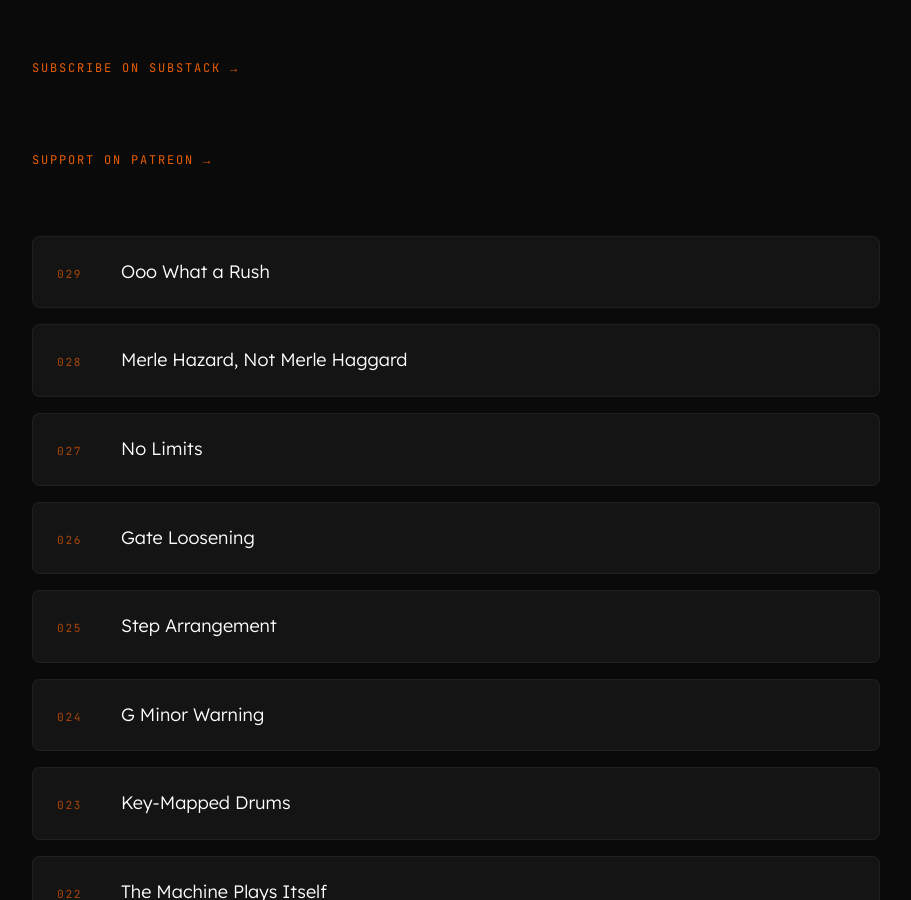
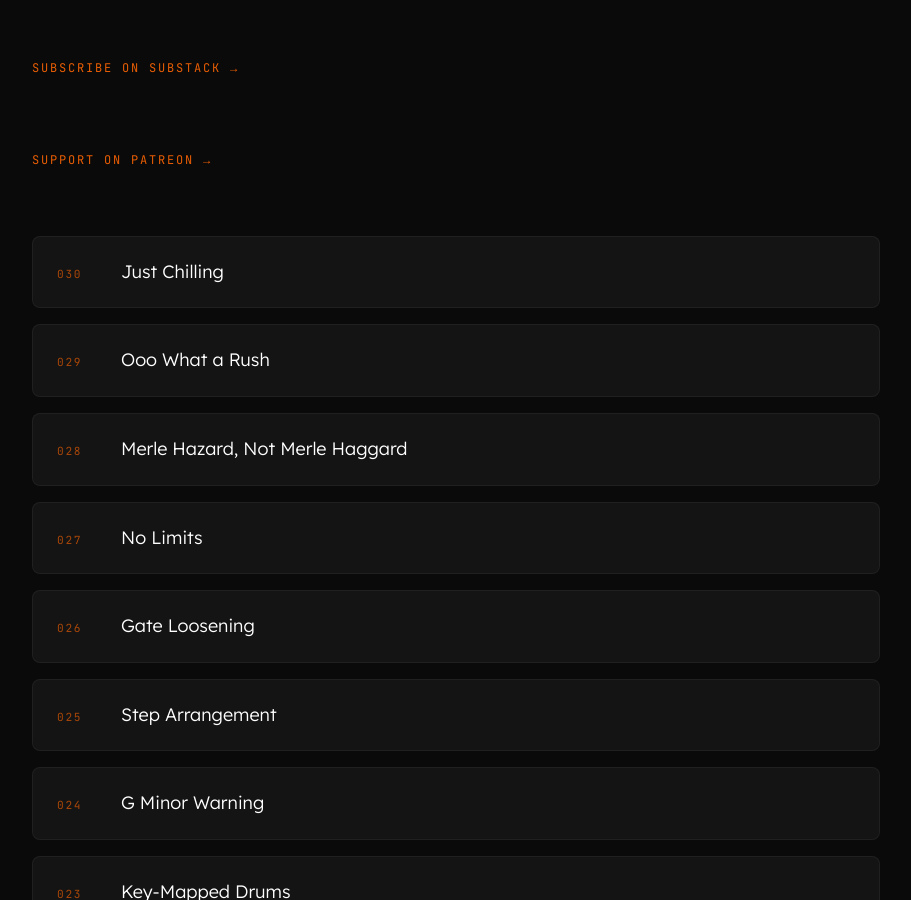
Before and after one commit to folk-sequence/folk-sequence.github.io, a Jekyll site: the page built from index.md, in a window 1280 px wide and 900 px high, scrolled down 582 px. Shown: the whole window, without its empty margins (184-1095 px from the left). Built offline with Jekyll 4.4.1, drawn with Linux system fonts in a browser that asks for light colours.

Commit message:
Add episode 030 — Just Chilling

```diff
--- a/index.md
+++ b/index.md
@@ -13,6 +13,7 @@ description: "Companion essays for the Folk Sequence daily Bitwig music producti
 <p class="intro-watch"><a href="https://www.patreon.com/cw/FolkSequence" target="_blank" rel="noopener">Support on Patreon →</a></p>
 
 <ul class="episode-list">
+  <li><a href="/030-just-chilling/"><span class="ep-num">030</span><span class="ep-title">Just Chilling</span></a></li>
   <li><a href="/029-ooo-what-a-rush/"><span class="ep-num">029</span><span class="ep-title">Ooo What a Rush</span></a></li>
   <li><a href="/028-merle-hazard-not-merle-haggard/"><span class="ep-num">028</span><span class="ep-title">Merle Hazard, Not Merle Haggard</span></a></li>
   <li><a href="/027-no-limits/"><span class="ep-num">027</span><span class="ep-title">No Limits</span></a></li>
```
